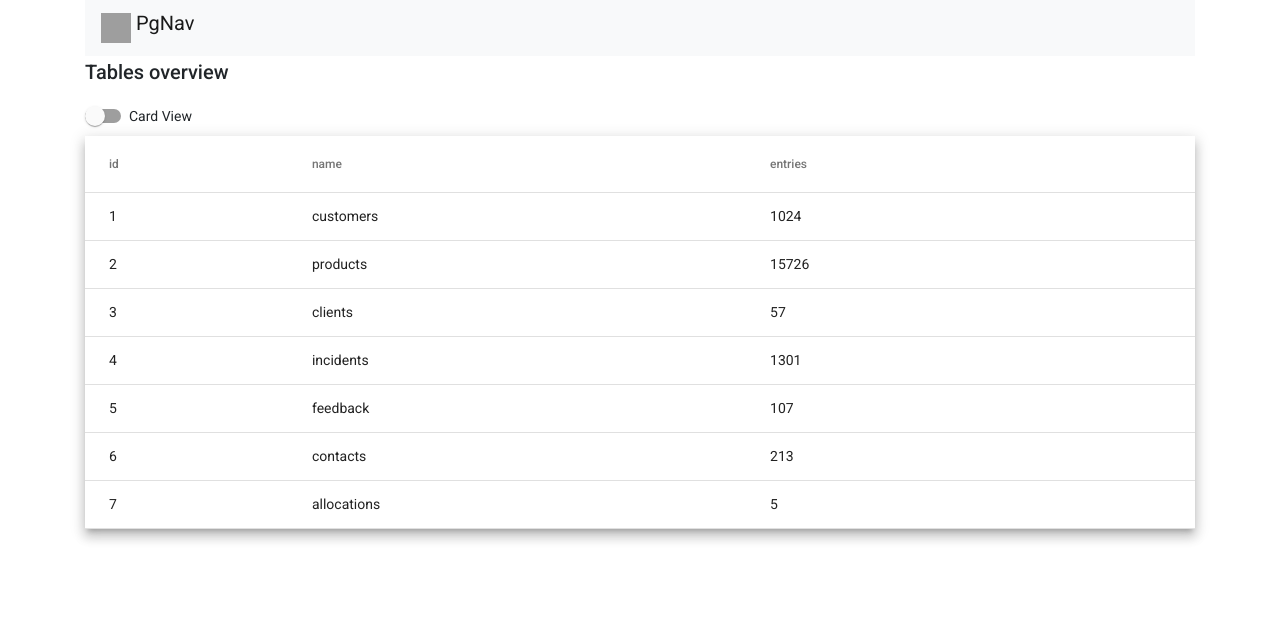
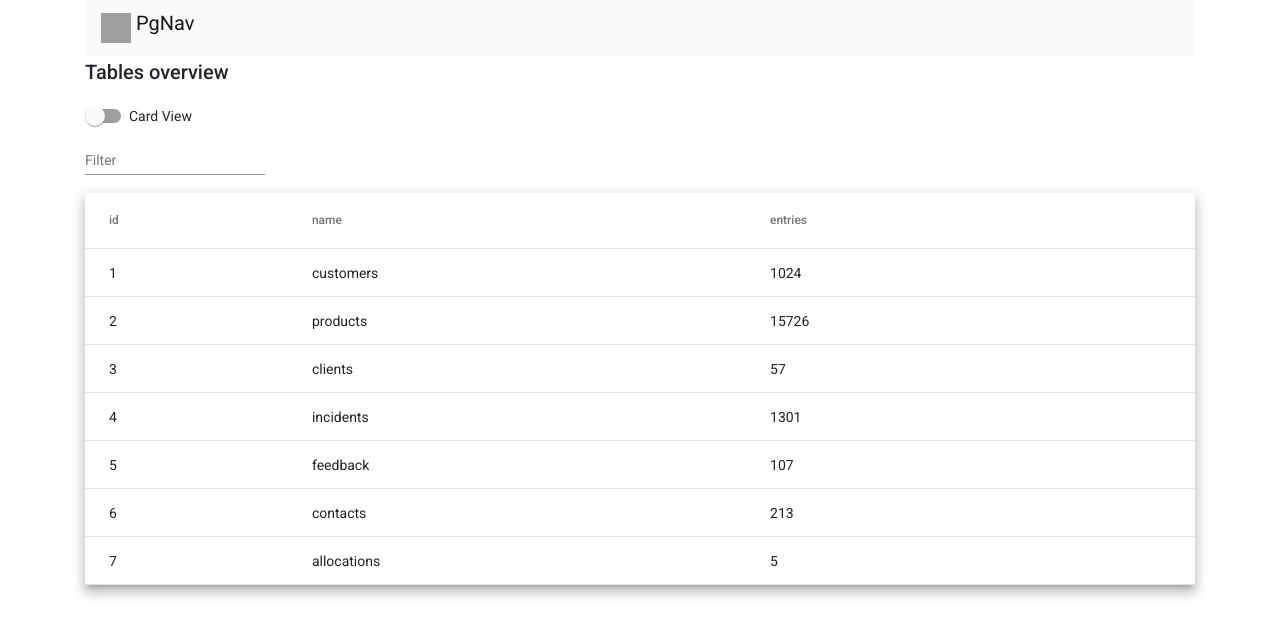
Before and after one commit to fkressmann/pgNav, an Angular app in the folder pgnav-ui/: page / in a window 1280 px wide. Shown: the top 636 px of the page. Built offline with nearby package versions, Linux system fonts and the light colour scheme; grey boxes are pictures that could not be loaded.

Commit message:
Added search fields for angular material tables

```diff
--- a/pgnav-ui/src/app/table-details/table-details.component.html
+++ b/pgnav-ui/src/app/table-details/table-details.component.html
@@ -1,6 +1,11 @@
 <pgnav-ui-foreign-key-refs [refsFrom]="refsFrom" [refsTo]="refsTo" [currentTable]="tableName"></pgnav-ui-foreign-key-refs>
 
-<mat-toolbar color="primary" class="mt-5">
+<mat-form-field class="mt-5">
+  <mat-label>Filter</mat-label>
+  <input matInput (keyup)="applyFilter($event)" placeholder="Type to search">
+</mat-form-field>
+
+<mat-toolbar color="primary" >
   <mat-toolbar-row>
     <span>{{ tableName | titlecase }} data</span>
     <span class="toolbar-spacer"></span>
@@ -25,7 +30,7 @@
   </mat-toolbar-row>
 </mat-toolbar>
 
-<table #table mat-table [dataSource]="tableData" matSort class="mat-elevation-z8">
+<table #table mat-table [dataSource]="dataSource" matSort class="mat-elevation-z8">
   <ng-container [matColumnDef]="column" *ngFor="let column of displayedColumns">
     <th mat-header-cell *matHeaderCellDef mat-sort-header>{{ column }}</th>
     <td mat-cell *matCellDef="let element">{{ element[column] }}</td>
--- a/pgnav-ui/src/app/table-details/table-details.component.ts
+++ b/pgnav-ui/src/app/table-details/table-details.component.ts
@@ -24,7 +24,7 @@ export class TableDetailsComponent implements OnInit, OnDestroy {
   tableName: string;
   destroy$: Subject<boolean> = new Subject();
 
-  tableData: MatTableDataSource<any>;
+  dataSource: MatTableDataSource<any>;
   columnsToDisplay: string[];
   displayedColumns: string[];
   refsTo: any[];
@@ -50,7 +50,7 @@ export class TableDetailsComponent implements OnInit, OnDestroy {
       observable.pipe(
         takeUntil(this.destroy$)
       ).subscribe( (response: TableResponse) => {
-        this.tableData = new MatTableDataSource(response.rows);
+        this.dataSource = new MatTableDataSource(response.rows);
         this.columnsToDisplay = response.columns.map(col => col.name);
         this.displayedColumns = response.columns.map(col => col.name);
 
@@ -58,7 +58,7 @@ export class TableDetailsComponent implements OnInit, OnDestroy {
         this.refsFrom = response.refsFrom;
 
         // activate sorting
-        this.tableData.sort = this.sort;
+        this.dataSource.sort = this.sort;
       });
     });
   }
@@ -79,10 +79,15 @@ export class TableDetailsComponent implements OnInit, OnDestroy {
 
     dialogReference.afterClosed().subscribe(result => {
       // MatTableDataSource stores the actual data in the data property
-      result.id = this.tableData.data.length + 1;
-      this.tableData.data.push(result);
+      result.id = this.dataSource.data.length + 1;
+      this.dataSource.data.push(result);
       this.table.renderRows();
     });
   }
 
+  applyFilter($event) {
+    const filterValue = ($event.target as HTMLInputElement).value;
+    this.dataSource.filter = filterValue.trim().toLowerCase();
+  }
+
 }
--- a/pgnav-ui/src/app/table-view-cards/table-view-cards.component.ts
+++ b/pgnav-ui/src/app/table-view-cards/table-view-cards.component.ts
@@ -1,7 +1,4 @@
-import { TableService } from './../core/table.service';
 import { Component, OnInit, Input, ChangeDetectionStrategy } from '@angular/core';
-import { Observable } from 'rxjs';
-import { Person } from '../core/person.model';
 
 @Component({
   selector: 'pgnav-ui-table-view-cards',
--- a/pgnav-ui/src/app/table-view-list/table-view-list.component.html
+++ b/pgnav-ui/src/app/table-view-list/table-view-list.component.html
@@ -1,4 +1,9 @@
-<table mat-table [dataSource]="data" class="mat-elevation-z8">
+<mat-form-field>
+  <mat-label>Filter</mat-label>
+  <input matInput (keyup)="applyFilter($event)" placeholder="Type to search">
+</mat-form-field>
+
+<table mat-table [dataSource]="dataSource" class="mat-elevation-z8">
   <ng-container [matColumnDef]="column" *ngFor="let column of displayedColumns">
     <th mat-header-cell *matHeaderCellDef>{{ column }}</th>
     <td mat-cell *matCellDef="let element"> {{ element[column] }}</td>
--- a/pgnav-ui/src/app/table-view-list/table-view-list.component.ts
+++ b/pgnav-ui/src/app/table-view-list/table-view-list.component.ts
@@ -1,3 +1,4 @@
+import { MatTableDataSource } from '@angular/material/table';
 import { Component, OnInit, Input, ChangeDetectionStrategy } from '@angular/core';
 
 @Component({
@@ -13,12 +14,19 @@ export class TableViewListComponent implements OnInit {
   @Input() data: any[];
   @Input() definitions: string[];
 
+  dataSource: MatTableDataSource<any>;
   columnsToDisplay: string[];
   displayedColumns: string[];
 
   ngOnInit(): void {
+    this.dataSource = new MatTableDataSource(this.data);
     this.columnsToDisplay = this.definitions.slice();
     this.displayedColumns = this.definitions.slice();
   }
 
+  applyFilter($event) {
+    const filterValue = ($event.target as HTMLInputElement).value;
+    this.dataSource.filter = filterValue.trim().toLowerCase();
+  }
+
 }
```
